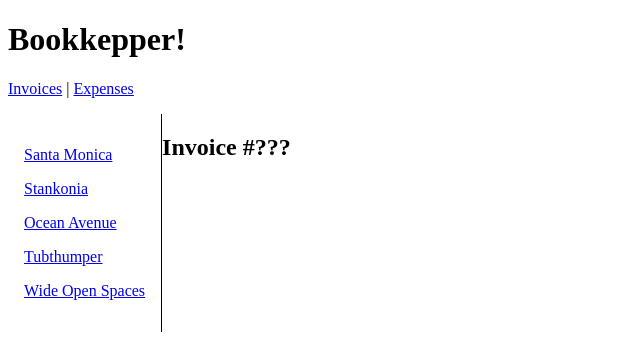
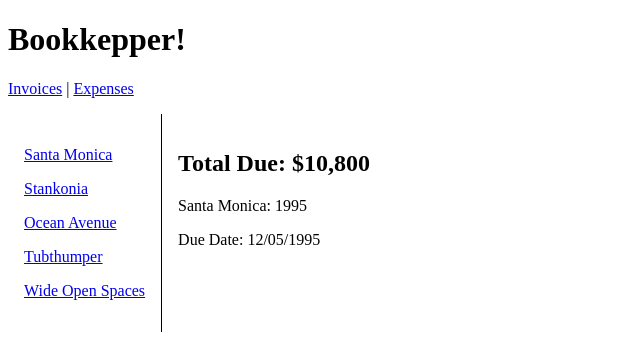
Before and after one commit to chie7tain/learningReactRouter-v6-, a React (Vite) app: page /invoices/1995 in a window 1280 px wide. Shown: the top 338 px of the page, without its empty margins (0-640 px from the left). Built offline with nearby package versions, Linux system fonts and the light colour scheme.

Commit message:
add getInvoice function that helps get details about a particular invoice

```diff
--- a/src/data.js
+++ b/src/data.js
@@ -34,3 +34,7 @@ let invoices = [
 export function getInvoices() {
   return invoices;
 }
+
+export function getInvoice(number){
+  return invoices.find(invoice => invoice.number === number);
+}
--- a/src/routes/invoice.jsx
+++ b/src/routes/invoice.jsx
@@ -1,3 +1,20 @@
+import { useParams } from "react-router-dom";
+import { getInvoice } from "../data";
+
 export default function Invoice() {
-  return <h2>Invoice #???</h2>;
+  let params = useParams();
+  let invoice = getInvoice(parseInt(params.invoiceId));
+  return (
+    <main
+      style={{
+        padding: "1rem",
+      }}
+    >
+      <h2>Total Due: {invoice.amount}</h2>
+      <p>
+        {invoice.name}: {invoice.number}
+      </p>
+      <p>Due Date: {invoice.due}</p>
+    </main>
+  );
 }
```
